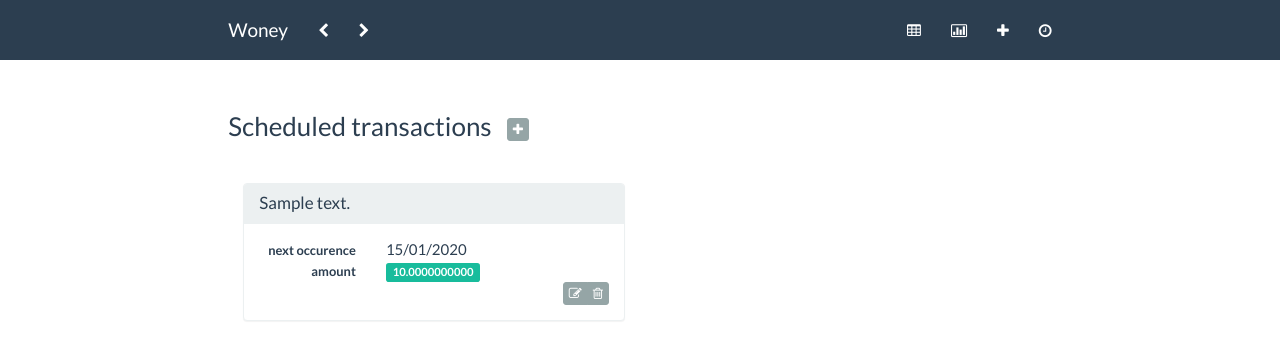
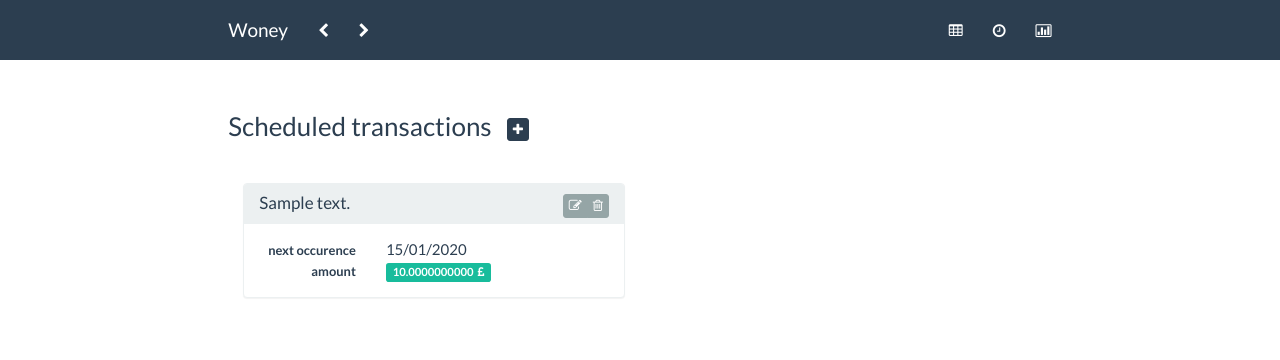
Before and after one commit to gomar/money_dashboard, a Flask app: template app/templates/scheduled_transactions.html in a window 1280 px wide. Shown: the top 360 px of the page. Run offline with Flask 2, Linux system fonts and the light colour scheme; tables that the repository leaves empty hold one stand-in row (values such as "Sample post"); the template is opened without the code that fills it: values that come from a table or form of the project are taken from there, most other values are stand-ins (such as "Sample title", 1, 10 or a date in 2020); parts of the project's set-up code (start-up, migrations or seed data) failed here and were passed over; some libraries are stand-ins or nearby versions.

Commit message:
rewriting the add transaction process

```diff
--- a/app/templates/common/layout.html
+++ b/app/templates/common/layout.html
@@ -42,15 +42,15 @@
               </ul>
               <ul class="nav navbar-nav navbar-right">
                 <li><a href="/"><i class="fa fa-table"></i></a></li>
-                <li><a href="/graphs"><i class="fa fa-bar-chart-o"></i></a></li>
-                <li><a href="/add_transaction"><i class="fa fa-plus"></i></a></li>
                 <li>
                   <a href="/scheduled_transactions">
                       <i class="fa fa-clock-o"></i>
                       {% if waiting_scheduled_transactions > 0 %}
                       <sup><span class="label label-danger">{{ waiting_scheduled_transactions }}</span></sup>
                       {% endif %}
-                  </a></li>
+                  </a>
+                </li>
+                <li><a href="/graphs"><i class="fa fa-bar-chart-o"></i></a></li>
               </ul>
             </div><!--/.nav-collapse -->
           </div>
--- a/app/templates/index.html
+++ b/app/templates/index.html
@@ -4,7 +4,7 @@
 {% endblock %}
 {% block body %}
     <div class="page-header">
-        <h3>Summary of transactions</h3>
+        <h3>Transactions &nbsp;&nbsp;<a href="/add_transaction" class="btn btn-primary btn-xs" role="button"><i class="fa fa-plus"></i></a></h3>
     </div>
     {{ data | safe }}
 {% endblock %}
--- a/app/templates/scheduled_transactions.html
+++ b/app/templates/scheduled_transactions.html
@@ -4,13 +4,18 @@
 {% endblock %}
 {% block body %}
 	<div class="page-header">
-		<h3>Scheduled transactions &nbsp;&nbsp;<a href="/add_scheduled_transaction" class="btn btn-default btn-xs" role="button"><i class="fa fa-plus"></i></a></h3>
+		<h3>Scheduled transactions &nbsp;&nbsp;<a href="/add_scheduled_transaction" class="btn btn-primary btn-xs" role="button"><i class="fa fa-plus"></i></a></h3>
 	</div>
 	{% for transaction in scheduled_transactions %}
 	<div class="col-sm-6">
 		<div class="panel panel-default">
 			<div class="panel-heading">
-			    <h3 class="panel-title">{% if transaction.next_occurence <= now %} <i class="fa fa-exclamation-triangle"></i>{% endif %} {{ transaction.description }}</h3>
+			    <h3 class="panel-title">{% if transaction.next_occurence <= now %} <i class="fa fa-exclamation-triangle"></i>{% endif %} {{ transaction.description }}
+				<div class="btn-group btn-group-xs pull-right">
+					<a href="/edit_scheduled_transaction/{{ transaction.id }}" class="btn btn-default" role="button"><i class="fa fa-edit"></i></a>
+					<a href="/delete_scheduled_transaction/{{ transaction.id }}" class="btn btn-default confirmdelete" role="button"><i class="fa fa-trash-o"></i></a>
+				</div>
+				</h3>
 			</div>
 			<div class="panel-body">
 			    <!-- next occurence -->
@@ -29,13 +34,9 @@
 			      </div>
 			      <div class="col-sm-8">
 			      	<span class="label label-{% if transaction.amount > 0 %}success{% else %}danger{% endif %}">
-			          {{ transaction.amount }}
+			          {{ transaction.amount }} &nbsp;<i class="fa fa-gbp"></i>
 			      	</span>
 			      </div>
-				</div>
-				<div class="btn-group btn-group-xs pull-right">
-					<a href="/edit_scheduled_transaction/{{ transaction.id }}" class="btn btn-default" role="button"><i class="fa fa-edit"></i></a>
-					<a href="/delete_scheduled_transaction/{{ transaction.id }}" class="btn btn-default confirmdelete" role="button"><i class="fa fa-trash-o"></i></a>
 				</div>
 			</div>
 		</div>
```
